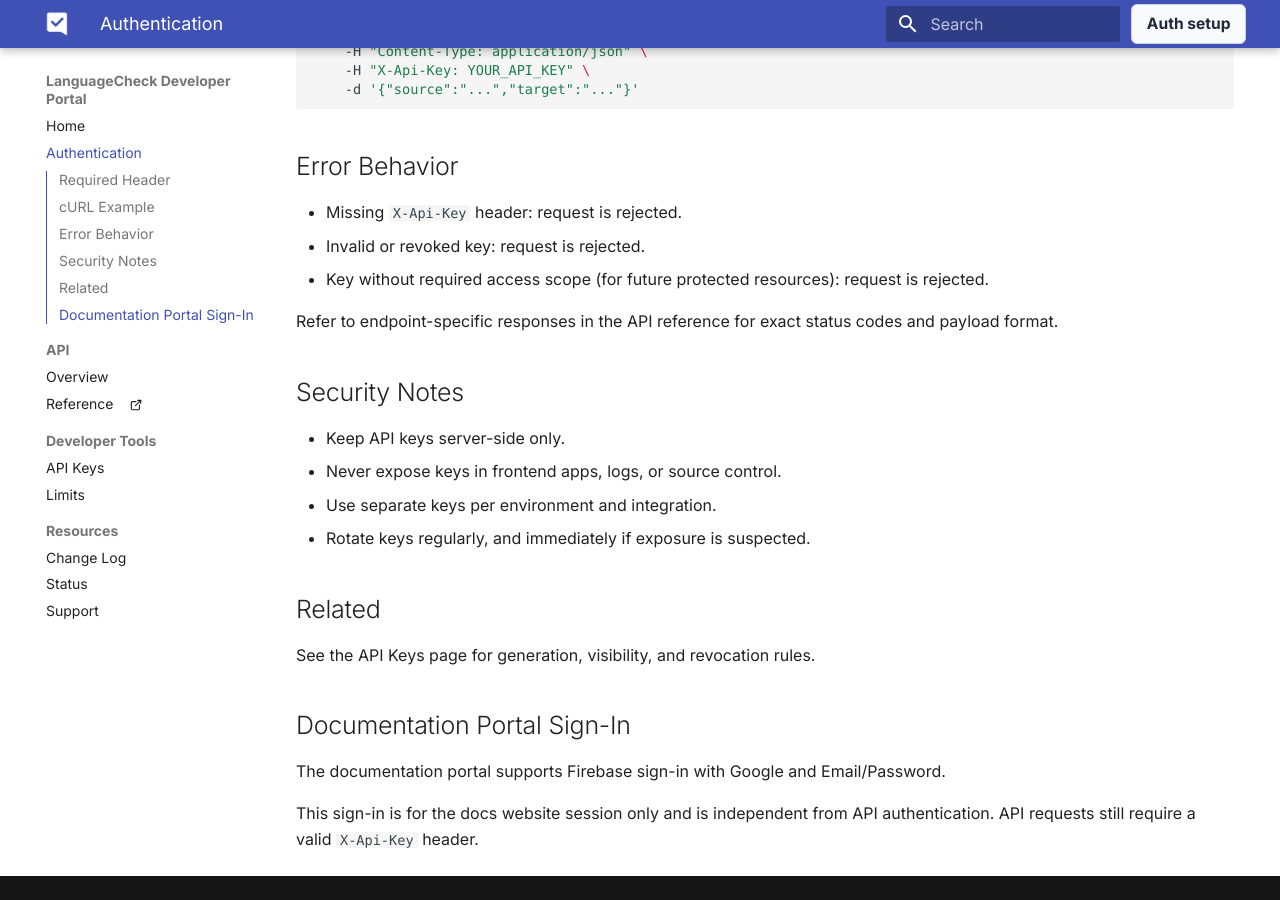
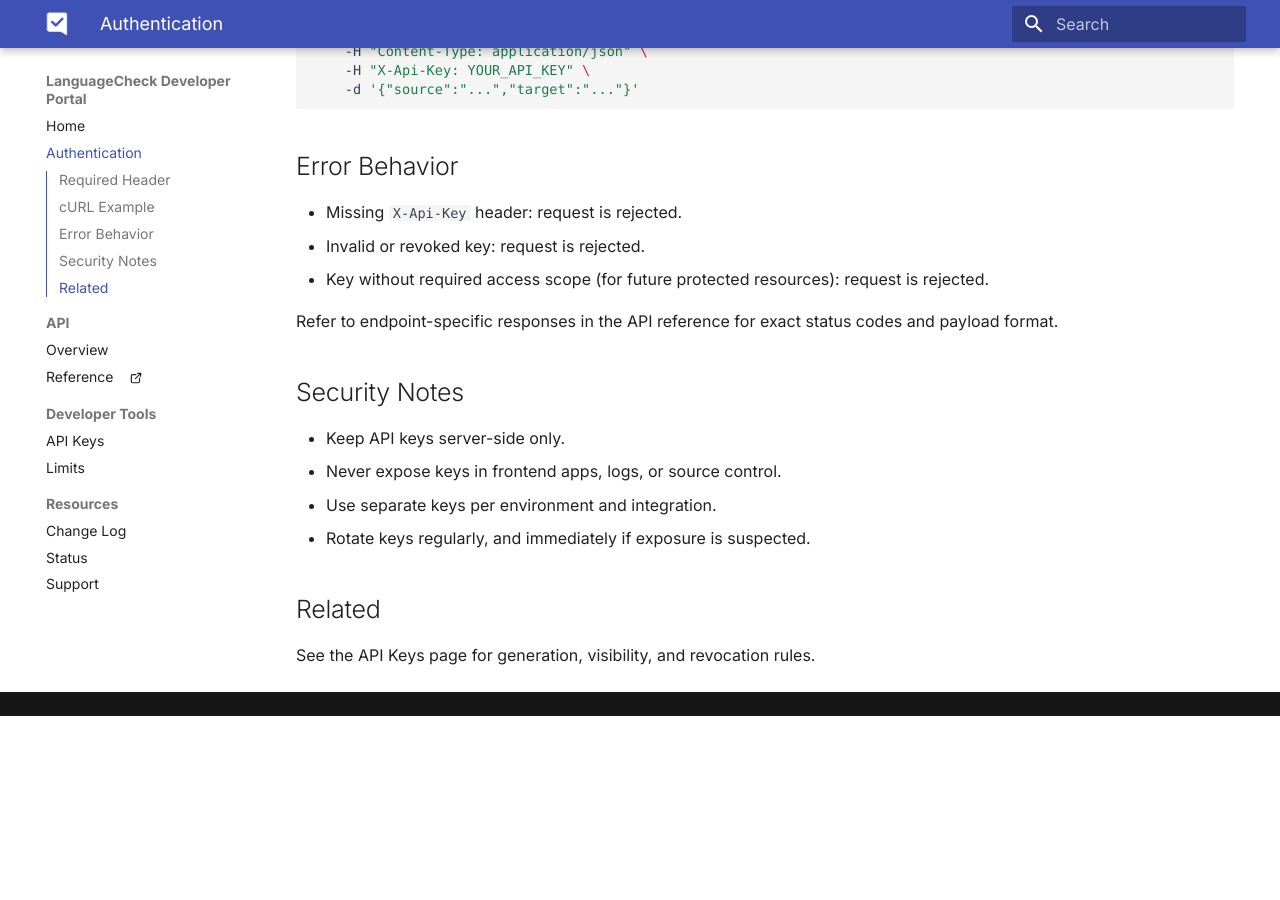
Before and after one commit to aqrate-biz/languagecheck-api, an MkDocs documentation site: the page built from docs/authentication.md, in a window 1280 px wide and 900 px high, scrolled down 532 px. Built offline with MkDocs 1.6.1 and Material for MkDocs 9.7.7, drawn with Linux system fonts in a browser that asks for light colours; some web fonts are replaced; comment, search, counter and statistics services are not loaded; the version menu is left out; after the commit the page ends 1248 px from its top, so only the background shows below that.

Commit message:
modify requests

```diff
--- a/docs/authentication.md
+++ b/docs/authentication.md
@@ -40,10 +40,3 @@ Refer to endpoint-specific responses in the API reference for exact status codes
 ## Related
 
 See the API Keys page for generation, visibility, and revocation rules.
-
-## Documentation Portal Sign-In
-
-The documentation portal supports Firebase sign-in with Google and Email/Password.
-
-This sign-in is for the docs website session only and is independent from API authentication.
-API requests still require a valid `X-Api-Key` header.
--- a/mkdocs.yml
+++ b/mkdocs.yml
@@ -46,7 +46,7 @@ extra_javascript:
   - assets/javascripts/firebase-auth-overrides.js
   - https://www.gstatic.com/firebasejs/10.12.2/firebase-app-compat.js
   - https://www.gstatic.com/firebasejs/10.12.2/firebase-auth-compat.js
-  - assets/javascripts/firebase-auth.js
+  # - assets/javascripts/firebase-auth.js
 
 nav:
   - Home: index.md
```
Also changed, not shown: docs/api-keys.md (+1 -1 lines), docs/api-overview.md (+1 -1 lines), docs/index.md (+1 -1 lines), docs/limits.md (+1 -1 lines), 1 other file.
